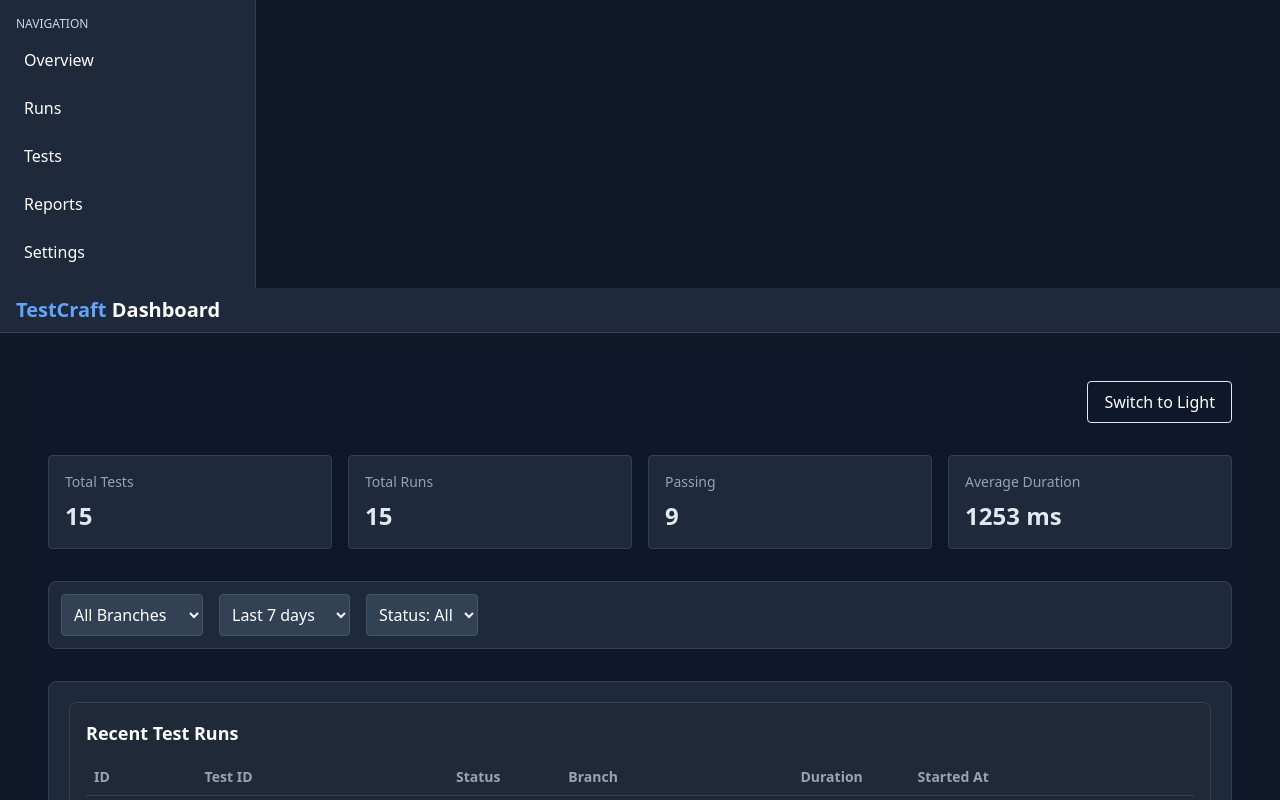
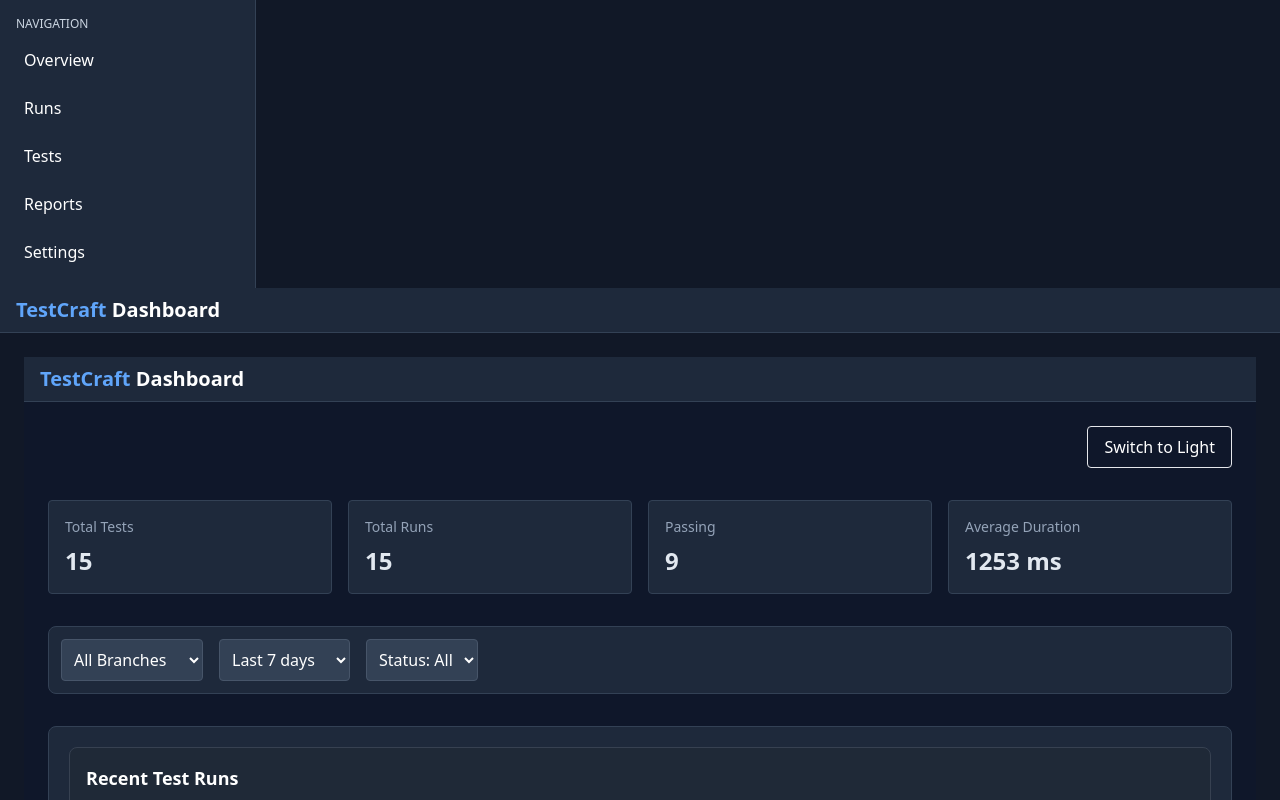
Before and after one commit to Vaibosnikov/UI_Test_Recorder_and_Automated_Runner, a React (Vite) app in the folder runner/web/: page / in a window 1280 px wide. Shown: the top 800 px of the page. Built offline with nearby package versions, Linux system fonts and the light colour scheme.

Commit message:
feat(ui): animated header title, add title styles, remove forced min-h-screen on dashboard

```diff
--- a/runner/web/src/components/ThemeProvider.jsx
+++ b/runner/web/src/components/ThemeProvider.jsx
@@ -1,15 +1,19 @@
 // src/components/ThemeProvider.jsx
 import React, { createContext, useContext, useEffect, useState } from "react";
 
+// Create a context for theme
 const ThemeContext = createContext();
 
+// Provider component
 export const ThemeProvider = ({ children }) => {
-  const [theme, setTheme] = useState("dark"); // default dashboard theme
+  const [theme, setTheme] = useState("dark"); // default theme
 
   // Load theme from localStorage on mount
   useEffect(() => {
     const saved = localStorage.getItem("theme");
-    if (saved) setTheme(saved);
+    if (saved) {
+      setTheme(saved);
+    }
   }, []);
 
   // Apply theme to <html> and save to localStorage
@@ -18,20 +22,23 @@ export const ThemeProvider = ({ children }) => {
 
     if (theme === "dark") {
       root.classList.add("dark");
+      root.classList.remove("light");
     } else {
+      root.classList.add("light");
       root.classList.remove("dark");
     }
 
     localStorage.setItem("theme", theme);
   }, [theme]);
 
+  // Toggle between dark and light
   const toggle = () => {
     setTheme((prev) => (prev === "dark" ? "light" : "dark"));
   };
 
   return (
     <ThemeContext.Provider value={{ theme, toggle }}>
-      {/* global wrapper for smooth visual transition */}
+      {/* wrapper ensures smooth transition */}
       <div className="transition-colors duration-300 min-h-screen">
         {children}
       </div>
@@ -39,4 +46,5 @@ export const ThemeProvider = ({ children }) => {
   );
 };
 
+// Custom hook to consume theme
 export const useTheme = () => useContext(ThemeContext);
--- a/runner/web/src/pages/DashboardPage.jsx
+++ b/runner/web/src/pages/DashboardPage.jsx
@@ -1,5 +1,6 @@
 // src/pages/DashboardPage.jsx
 import React, { useEffect, useState } from "react";
+import Header from "../components/Header";
 import SummaryCard from "../components/SummaryCard";
 import LatestRunsTable from "../components/tables/LatestRunsTable";
 import DashboardFilters from "../components/filters/DashboardFilters";
@@ -55,13 +56,18 @@ export default function DashboardPage() {
     setLoading(false);
   }, []);
 
-  const containerClasses = `p-6 min-h-screen space-y-8 transition-colors duration-300 ${theme === "dark" ? "bg-slate-900 text-white" : "bg-white text-black"}`;
+  // Removed min-h-screen to avoid forcing a large viewport-height container
+  const containerClasses = `p-6 min-h-0 space-y-8 transition-colors duration-300 ${theme === "dark" ? "bg-slate-900 text-white" : "bg-white text-black"}`;
 
   const sectionClasses = `p-5 rounded-lg border transition-colors duration-300 ${theme === "dark" ? "bg-slate-800 border-slate-700" : "bg-gray-100 border-gray-300"}`;
 
   return (
+    <>
+      {/* Header (title + animated TestCraft) */}
+      <Header theme={theme} />
+
       <div className={containerClasses}>
-      {/* THEME TOGGLE */}
+        {/* THEME TOGGLE (kept here, or move into Header if preferred) */}
         <div className="flex justify-end mb-4">
           <button
             onClick={toggle}
@@ -134,5 +140,6 @@ export default function DashboardPage() {
           <VisualDiffViewer />
         </ChartCard>
       </div>
+    </>
   );
 }
```
Lines whose indentation alone changed are shown as unchanged.
